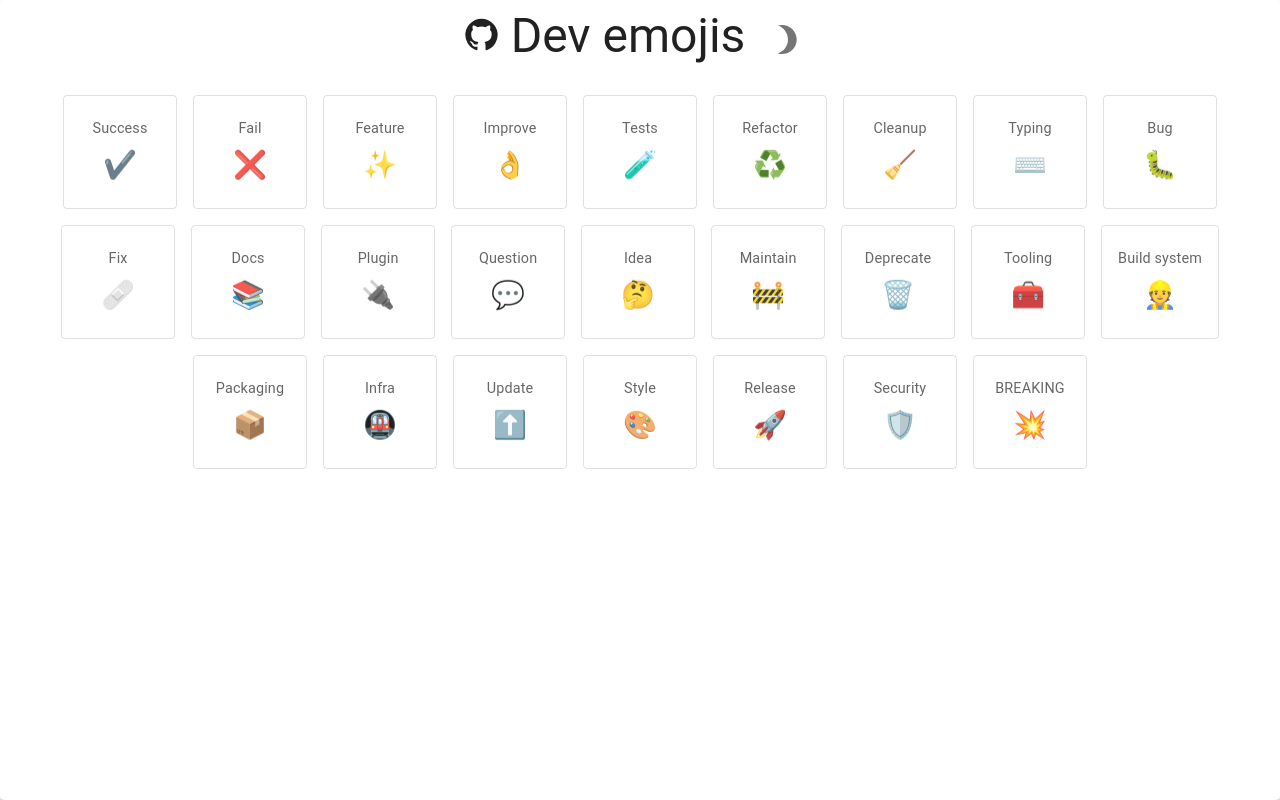
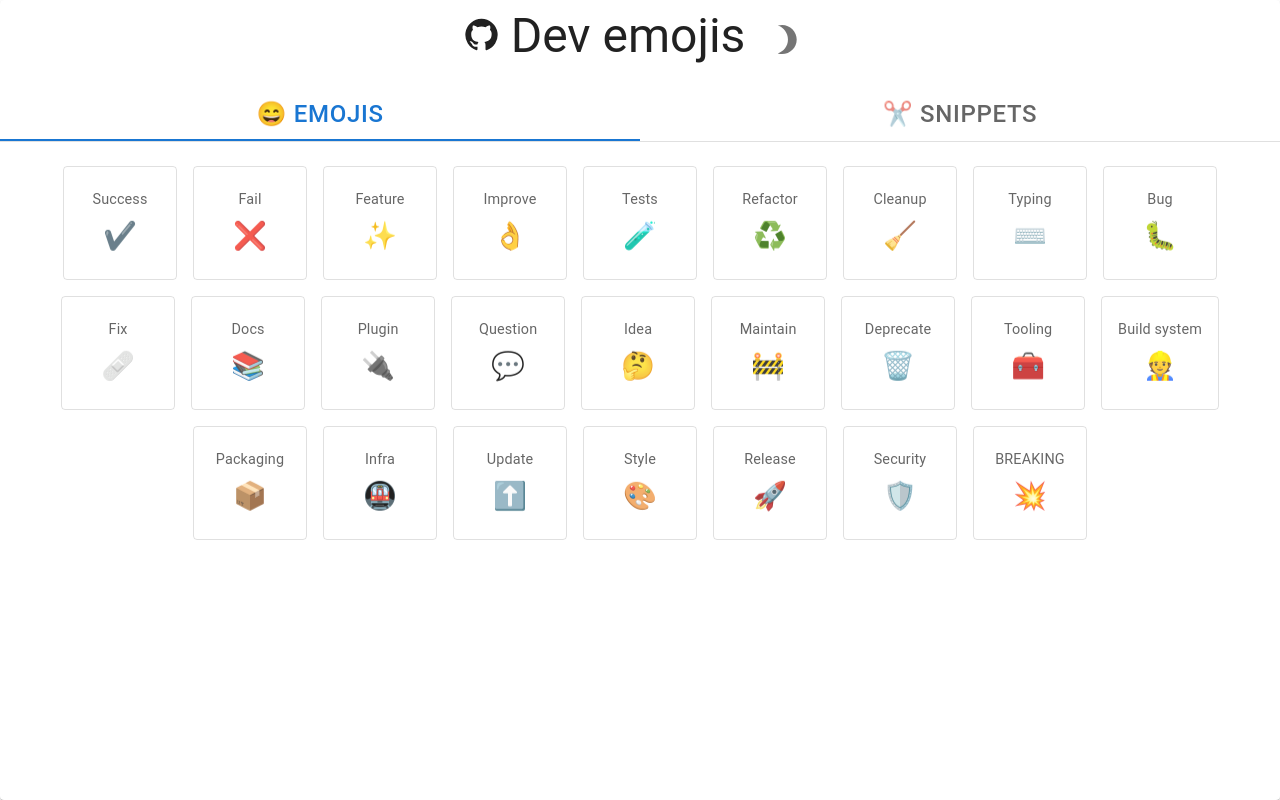
Before and after one commit to s-weigand/dev-emoji-page, a React (Vite) app: page / in a window 1280 px wide. Built offline with nearby package versions, Linux system fonts and the light colour scheme.

Commit message:
✨ Added ContentTabs component

```diff
--- a/src/ts/App.tsx
+++ b/src/ts/App.tsx
@@ -4,6 +4,7 @@ import Paper from '@mui/material/Paper';
 import { createTheme, ThemeProvider } from '@mui/material/styles';
 import useMediaQuery from '@mui/material/useMediaQuery';
 
+import { ContentTabs } from './ContentTabs';
 import { Header } from './Header';
 import { IconCards } from './IconCards';
 
@@ -48,6 +49,7 @@ export const App = (): React.ReactElement<typeof ThemeProvider> => {
       }),
     [mode],
   );
+
   return (
     <React.StrictMode>
       <ThemeProvider theme={theme}>
@@ -59,7 +61,15 @@ export const App = (): React.ReactElement<typeof ThemeProvider> => {
         >
           <Header mode={mode} modeToggleCallback={toggleColorMode} />
           <br />
-          <IconCards />
+          <ContentTabs
+            elements={[
+              { label: '😄 Emojis', content: <IconCards /> },
+              {
+                label: '✂️ Snippets',
+                content: <span>Item Two</span>,
+              },
+            ]}
+          />
         </Paper>
       </ThemeProvider>
     </React.StrictMode>
--- /dev/null
+++ b/src/ts/ContentTabs.tsx
@@ -0,0 +1,84 @@
+import React, { useState } from 'react';
+
+import Box from '@mui/material/Box';
+import Tab from '@mui/material/Tab';
+import Tabs from '@mui/material/Tabs';
+
+interface TabPanelProps {
+  children?: React.ReactElement;
+  index: number;
+  value: number;
+}
+
+function TabPanel(props: TabPanelProps) {
+  const { children, value, index } = props;
+
+  return (
+    <div
+      role="tabpanel"
+      hidden={value !== index}
+      id={`simple-tabpanel-${index}`}
+      aria-labelledby={`simple-tab-${index}`}
+      style={{ paddingTop: '1rem' }}
+    >
+      {value === index && children}
+    </div>
+  );
+}
+
+interface LinkTabProps {
+  index: number;
+  label?: string;
+  href?: string;
+}
+
+function LinkTab(props: LinkTabProps) {
+  return (
+    <Tab
+      component="a"
+      onClick={(event: React.MouseEvent<HTMLAnchorElement, MouseEvent>) => {
+        event.preventDefault();
+      }}
+      sx={{ fontSize: '1.5rem' }}
+      id={`simple-tab-${props.index}`}
+      aria-controls={`simple-tabpanel-${props.index}`}
+      {...props}
+    />
+  );
+}
+
+interface IContentTabProps {
+  label: string;
+  content: React.ReactElement;
+}
+
+export function ContentTabs(props: {
+  elements: IContentTabProps[];
+}): React.ReactElement {
+  const [tabIndex, setTabIndex] = useState(0);
+
+  const handleTabChange = (event: React.SyntheticEvent, newValue: number) => {
+    setTabIndex(newValue);
+  };
+  return (
+    <>
+      <Box sx={{ borderBottom: 1, borderColor: 'divider' }}>
+        <Tabs
+          value={tabIndex}
+          onChange={handleTabChange}
+          variant="fullWidth"
+          aria-label="nav tabs"
+        >
+          {props.elements.map((value, index) => (
+            <LinkTab label={value.label} index={index} key={index} />
+          ))}
+        </Tabs>
+      </Box>
+      {props.elements.map((value, index) => (
+        <TabPanel value={tabIndex} index={index} key={index}>
+          {value.content}
+        </TabPanel>
+      ))}
+    </>
+  );
+}
```
